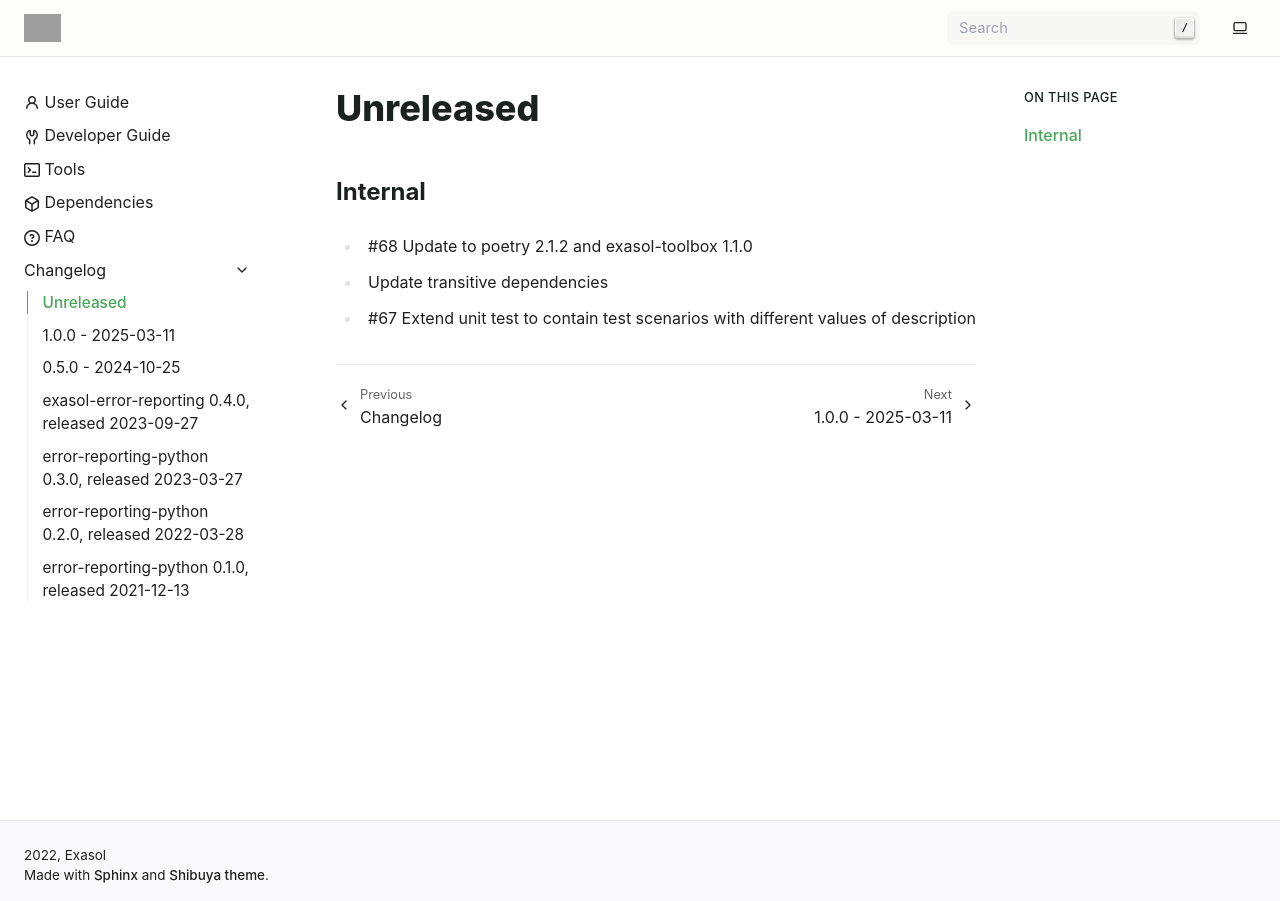
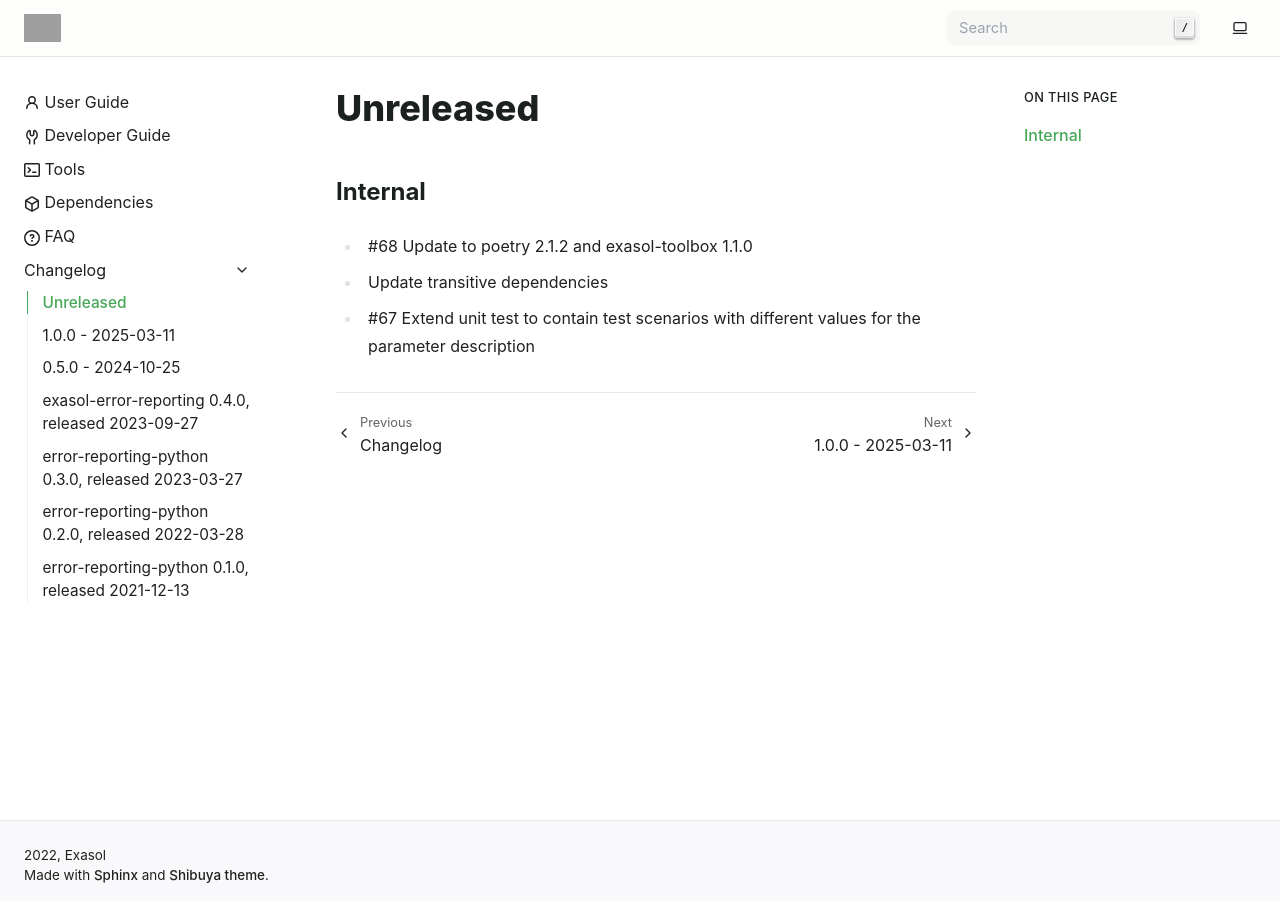
Before and after one commit to exasol/error-reporting-python, a Sphinx documentation site: the page built from doc/changes/unreleased.md, in a window 1280 px wide. Built offline with Sphinx 7.4.7, drawn with Linux system fonts in a browser that asks for light colours; pages that are not in the unit, such as notebooks, are missing from menus; grey boxes are pictures that could not be loaded.

Commit message:
Apply suggestion from @tkilias
Co-authored-by: Torsten Kilias <tkilias@users.noreply.github.com>

```diff
--- a/doc/changes/unreleased.md
+++ b/doc/changes/unreleased.md
@@ -4,4 +4,4 @@
 
 * #68 Update to poetry 2.1.2 and exasol-toolbox 1.1.0
 * Update transitive dependencies
-* #67 Extend unit test to contain test scenarios with different values of description
+* #67 Extend unit test to contain test scenarios with different values for the parameter description
```
